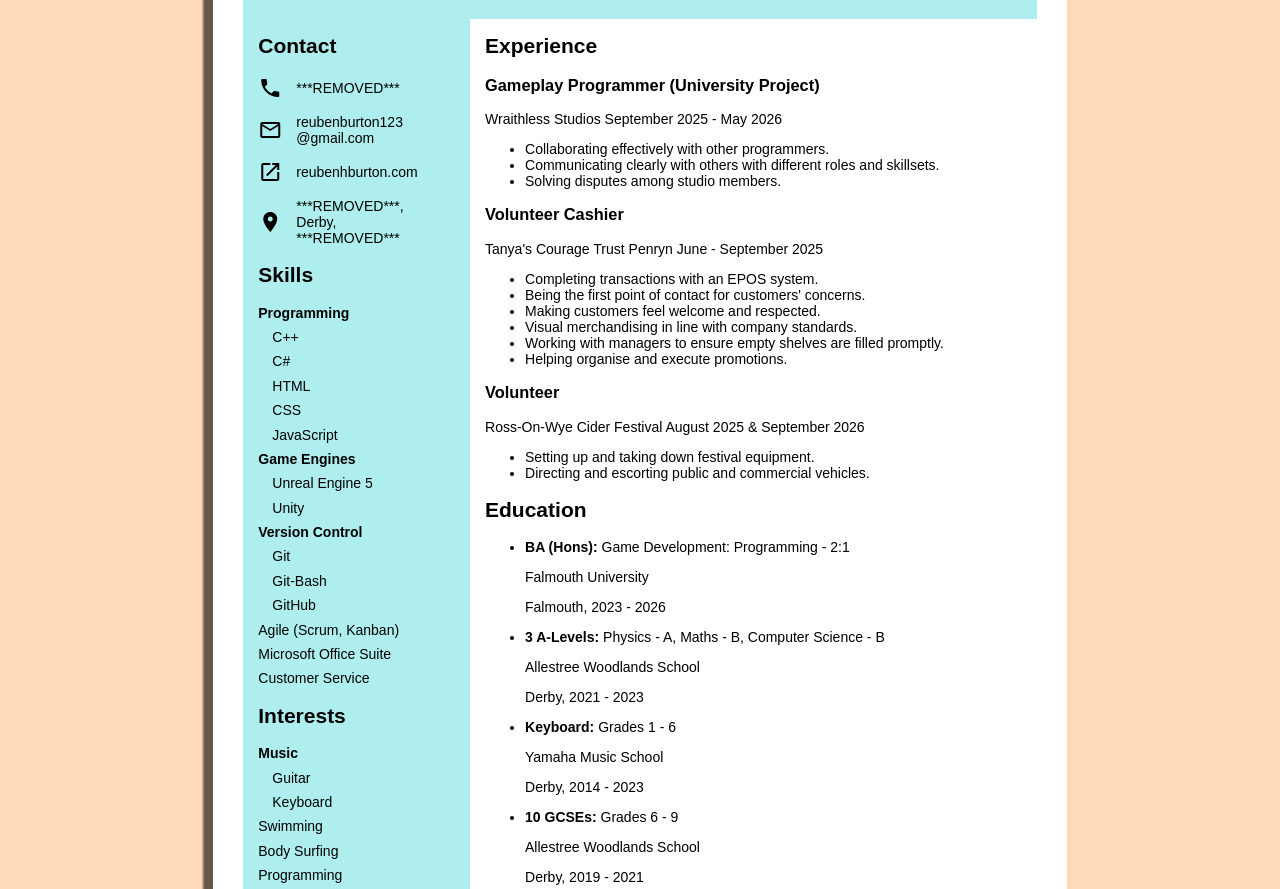
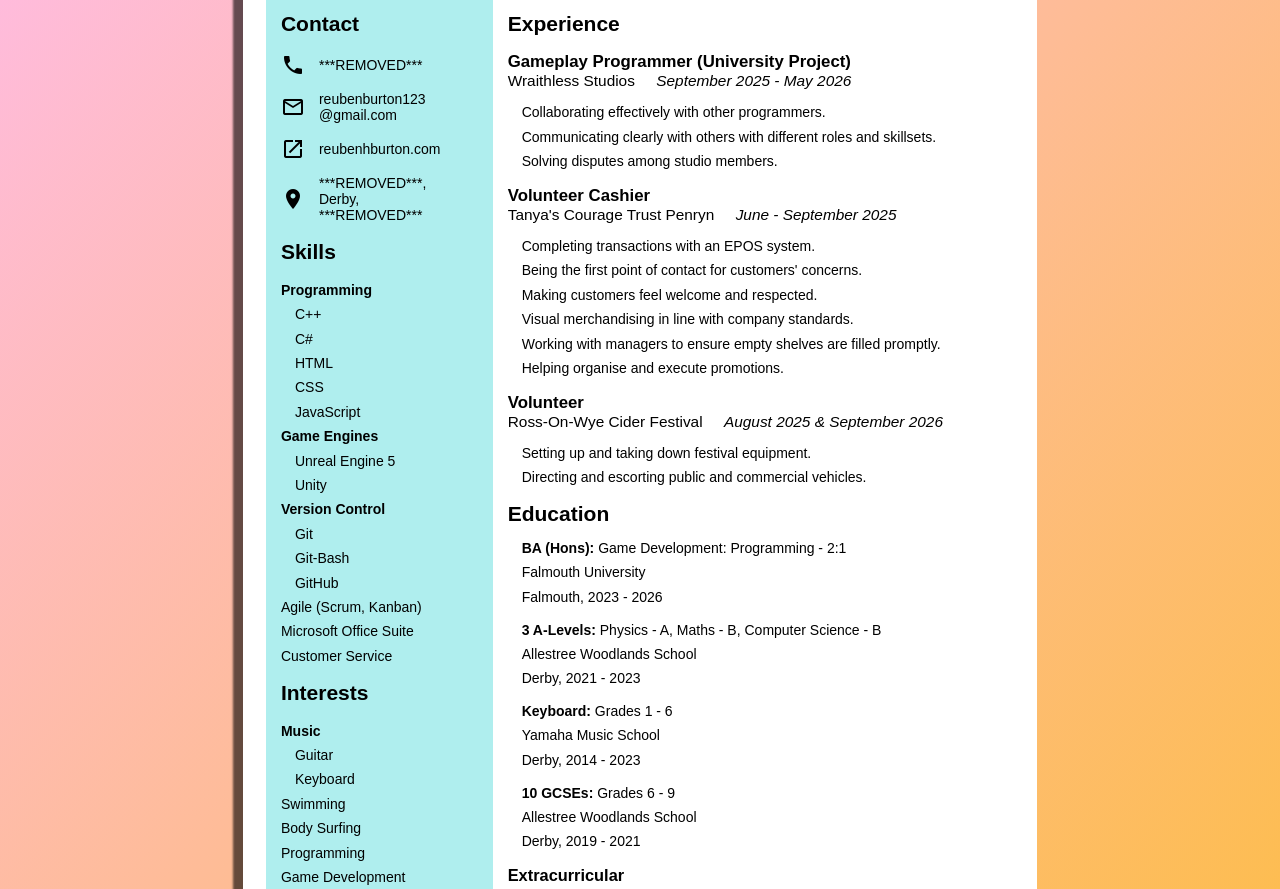
Before and after one commit to ReubenBurton11/CV, a plain HTML site: page index.html in a window 1280 px wide. Shown: the part 200-1089 px from the top of the page. Drawn offline with Linux system fonts and the light colour scheme.

Commit message:
Finished styling + added gitignore

```diff
--- a/index.html
+++ b/index.html
@@ -98,7 +98,7 @@
 
                         <section class="experience">
                             <h3>Gameplay Programmer (University Project)</h3>
-                            <p>Wraithless Studios <span>September 2025 - May 2026</span></p>
+                            <p>Wraithless Studios&nbsp;&nbsp;&nbsp;&nbsp;&nbsp;<span>September 2025 - May 2026</span></p>
                             <ul>
                                 <li>Collaborating effectively with other programmers.</li>
                                 <li>Communicating clearly with others with different roles and skillsets.</li>
@@ -108,7 +108,7 @@
 
                         <section class="experience">
                             <h3>Volunteer Cashier</h3>
-                            <p>Tanya's Courage Trust Penryn <span>June - September 2025</span></p>
+                            <p>Tanya's Courage Trust Penryn&nbsp;&nbsp;&nbsp;&nbsp;&nbsp;<span>June - September 2025</span></p>
                             <ul>
                                 <li>Completing transactions with an EPOS system.</li>
                                 <li>Being the first point of contact for customers' concerns.</li>
@@ -121,7 +121,7 @@
 
                         <section class="experience">
                             <h3>Volunteer</h3>
-                            <p>Ross-On-Wye Cider Festival <span>August 2025 & September 2026</span></p>
+                            <p>Ross-On-Wye Cider Festival&nbsp;&nbsp;&nbsp;&nbsp;&nbsp;<span>August 2025 & September 2026</span></p>
                             <ul>
                                 <li>Setting up and taking down festival equipment.</li>
                                 <li>Directing and escorting public and commercial vehicles.</li>
@@ -132,26 +132,35 @@
                     <section id="education">
                         <header>
                             <h2>Education</h2>
+                        </header>
                         <ul>
                             <li>
-                                    <p><b>BA (Hons):</b> Game Development: Programming - 2:1</p>
+                                <section class="education">
+                                    <span><h4>BA (Hons):</h4> <p>Game Development: Programming - 2:1</p></span>
                                     <p>Falmouth University</p>
                                     <p>Falmouth, 2023 - 2026</p>
+                                </section>
                             </li>
                             <li>
-                                    <p><b>3 A-Levels:</b> Physics - A, Maths - B, Computer Science - B</p>
+                                <section class="education">
+                                    <span><h4>3 A-Levels:</h4> <p>Physics - A, Maths - B, Computer Science - B</p></span>
                                     <p>Allestree Woodlands School</p>
                                     <p>Derby, 2021 - 2023</p>
+                                </section>
                             </li>
                             <li>
-                                    <p><b>Keyboard:</b> Grades 1 - 6</p>
+                                <section class="education">
+                                    <span><h4>Keyboard:</h4> <p>Grades 1 - 6</p></span>
                                     <p>Yamaha Music School</p>
                                     <p>Derby, 2014 - 2023</p>
+                                </section>
                             </li>
                             <li>
-                                    <p><b>10 GCSEs:</b> Grades 6 - 9</p>
+                                <section class="education">
+                                    <span><h4>10 GCSEs:</h4> <p>Grades 6 - 9</p></span>
                                     <p>Allestree Woodlands School</p>
                                     <p>Derby, 2019 - 2021</p>
+                                </section>
                             </li>
                         </ul>
 
@@ -160,7 +169,6 @@
                             <li>Annual Yamaha Music School concerts at Derby Theatre.</li>
                             <li>Mental health first aid training.</li>
                         </ul>
-                        </header>
                     </section>
                 </main>
             </div>
--- a/styles.css
+++ b/styles.css
@@ -5,7 +5,7 @@
 body {
     display: grid;
     grid-template-areas: 'none' 'a4-page' 'none';
-    background-color: peachpuff;
+    background-image: linear-gradient(135deg, rgb(255, 187, 232), rgb(253, 189, 70));
     padding: 20mm 0;
     margin: 0;
 }
@@ -16,10 +16,10 @@ body {
     grid-template-areas: 'header header'
                          'side   main';
     grid-template-columns: 60mm auto;
-    grid-template-rows: 30mm auto;
-    width: 210mm;
-    height: 297mm;
-    padding: 8mm;
+    grid-template-rows: 26mm auto;
+    width: 198mm;
+    height: 285mm;
+    padding: 6mm;
     overflow: hidden;
     background-color: #ffffff;
     box-shadow: -10px 10px 2px #0000009a;
@@ -50,6 +50,7 @@ body {
             }
 
             p {
+                font-size: 1.4em;
                 margin: 0;
             }
         }
@@ -104,9 +105,67 @@ body {
         grid-area: main;
         padding: 4mm;
 
+        ul {
+            list-style: none;
+            padding-left: 1em;
+
+            li {
+                margin: .6em 0;
+            }
+        }
+
         #experience {
             h2 {
                 margin-top: 0;
+                margin-bottom: 0;
+            }
+        }
+
+        .experience {
+            margin: 1.2em 0;
+
+            h3 {
+                margin-top: 0;
+                margin-bottom: 0;
+                font-size: 1.2em;
+            }
+
+            p {
+                margin: 0;
+                font-size: 1.1em;
+            }
+
+            span {
+                font-style: italic;
+            }
+        }
+
+        #education {
+            h2 {
+                margin-top: 0;
+                margin-bottom: 0;
+            }
+
+            ul {
+                margin-bottom: 0;
+
+                li:last-child{
+                    margin-bottom: 0;
+                }
+            }
+        }
+
+        .education {
+            margin: 0 0 1.2em 0;
+
+            span {
+                h4, p {
+                    display: inline;
+                }
+            }
+
+            p {
+                margin: .6em 0;
             }
         }
     }
```
Also changed, not shown: 1 other file. Lines whose indentation alone changed are shown as unchanged.
